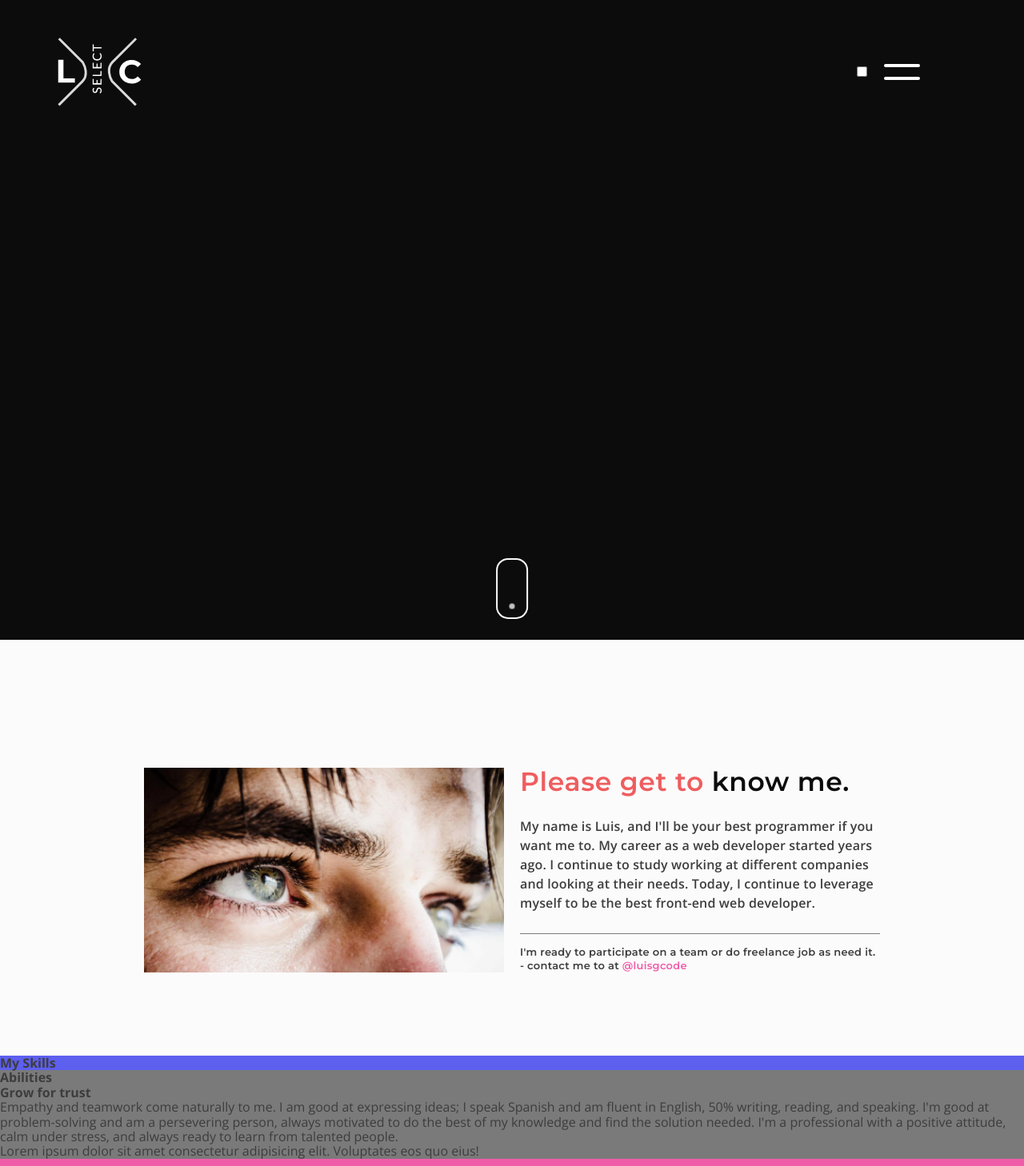
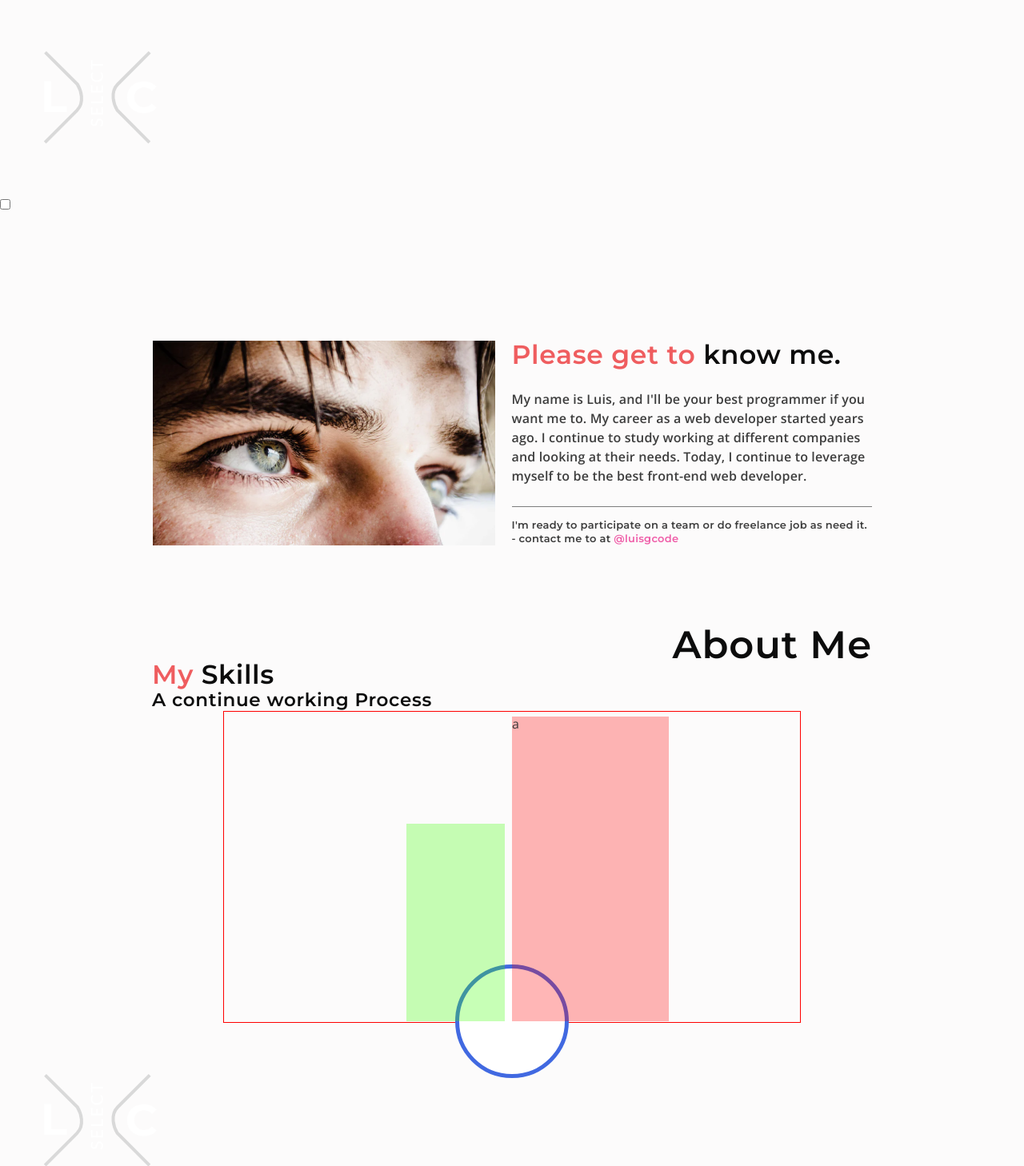
Before and after one commit to Widoguaiquirian/portfolio2023, a website: page index.html in a window 1280 px wide. Shown: the top 1458 px of the page at 80% size. Drawn offline with nearby package versions, Linux system fonts and the light colour scheme.

Commit message:
odometro

```diff
--- a/index.html
+++ b/index.html
@@ -78,6 +78,7 @@
             <div class="hero__scroll"> </div>
          </div>
       </header>
+      <main>
          <section class="intro">
             <div class="intro__content">
                <div class="intro__content--container">
@@ -99,29 +100,41 @@
          </section>
 
          <section class="about">
-         <h4 class="about__title">My Skills</h4>
-         <p class="about__heading"></p>
-         <div class="about__content"> </div>
+            <h2 class="about__title">About Me</h2>
+            <h4 class="about__subtitle"><span> My</span> Skills</h4>
+            <p class="about__subheading">A continue working Process</p>
+            <div class="about__content">
+               <div class="about__content--odometro">
+                  <div class="about__content--odometro__fill">a</div>
+                  <div class="about__content--odometro__fill"></div>
+                  <div class="about__content--odometro__fill"></div>
+                  <div class="about__content--odometro__fill"></div>
+                  <div class="about__content--odometro__fill"></div>
+                  <div class="about__content--odometro__fill"></div>
+               </div>
+            </div>
          </section>
 
-      <div class="sidebar"></div>
+         <!-- <div class="sidebar"></div> -->
 
-      <div class="abilities">
+         <!-- <div class="abilities">
             <div class="abilities__content">
                <h4 class="abilities__content--title">Abilities</h4>
                <h4 class="abilities__content--heading">Grow for trust</h4>
                <p class="abilities__content--para"
-               >Empathy and teamwork come naturally to me. I am good at expressing ideas; I speak Spanish and am fluent
-               in English, 50% writing, reading, and speaking. I'm good at problem-solving and am a persevering person,
-               always motivated to do the best of my knowledge and find the solution needed. I'm a professional with a
-               positive attitude, calm under stress, and always ready to learn from talented people.
+                  >Empathy and teamwork come naturally to me. I am good at expressing ideas; I speak Spanish and am
+                  fluent in English, 50% writing, reading, and speaking. I'm good at problem-solving and am a
+                  persevering person, always motivated to do the best of my knowledge and find the solution needed. I'm
+                  a professional with a positive attitude, calm under stress, and always ready to learn from talented
+                  people.
                </p>
             </div>
-      </div>
+         </div> -->
 
-      <section class="experience"
+         <!-- <section class="experience"
             >Lorem ipsum dolor sit amet consectetur adipisicing elit. Voluptates eos quo eius!</section
-      >
+         > -->
+      </main>
 
       <footer>
          <div class="footer__content">
--- a/sass/abstracts/_mixins.scss
+++ b/sass/abstracts/_mixins.scss
@@ -9,9 +9,10 @@
 @mixin heading-h2 {
    font-family: "Montserrat", sans-serif;
    font-size: clamp(2rem, 4vw, 4.8rem);
-   line-height: 40;
+   line-height: 40px;
    color: var(--tertiary-color-dark);
    letter-spacing: 0.02em;
+   font-weight: 600;
 }
 
 @mixin heading-h4 {
@@ -29,8 +30,8 @@
 
 @mixin subheading-shd {
    font-family: "Montserrat", sans-serif;
-   font-weight: 500;
-   font-size: clamp(1.6rem, 4vw, 2.8rem);
+   font-weight: 600;
+   font-size: clamp(1.6rem, 4vw, 2.3rem);
    line-height: 28px;
    color: var(--tertiary-color-dark);
    letter-spacing: 0.03em;
--- a/sass/base/_reset.scss
+++ b/sass/base/_reset.scss
@@ -28,3 +28,8 @@ img[alt=""] {
    outline: 5px solid blue;
    outline-offset: 15px;
 }
+
+main {
+   max-width: 900px;
+   margin: 0 auto;
+}
--- a/sass/layout/_abilities.scss
+++ /dev/null
@@ -1,3 +0,0 @@
-.abilities {
-   background-color: var(--tertiary-color);
-}
--- a/sass/layout/_about.scss
+++ b/sass/layout/_about.scss
@@ -1,3 +1,55 @@
 .about {
-   background-color: var(--secondary-color);
+   width: 100%;
+
+   &__title {
+      @include heading-h2;
+      text-align: right;
+   }
+
+   &__subtitle {
+      @include heading-h4;
+   }
+
+   &__subheading {
+      @include subheading-shd;
+   }
+
+   &__content {
+      width: 722px;
+      height: 390px;
+      border: 1px solid red;
+      margin: 0 auto;
+      display: flex;
+      align-items: end;
+      justify-content: center;
+
+      &--odometro {
+         width: 142px;
+         height: 142px;
+         background-color: white;
+         border: 5px royalblue solid;
+         border-radius: 50%;
+         margin-bottom: -7rem;
+         position: relative;
+
+         &__fill {
+            position: absolute;
+            bottom: 6.6rem;
+
+            &:nth-child(1) {
+               background-color: rgba(255, 0, 0, 0.288);
+               height: 381px;
+               width: 196px;
+               left: 50%;
+            }
+
+            &:nth-child(2) {
+               background-color: rgba(60, 255, 0, 0.288);
+               height: 247px;
+               width: 123px;
+               left: -50%;
+            }
+         }
+      }
+   }
 }
--- a/sass/layout/_experiences.scss
+++ /dev/null
@@ -1,3 +0,0 @@
-.experience {
-   background-color: var(--tertiary-color);
-}
--- a/sass/layout/_footer.scss
+++ /dev/null
@@ -1,3 +0,0 @@
-footer {
-   background-color: var(--primary-color);
-}
--- a/sass/layout/_header.scss
+++ b/sass/layout/_header.scss
@@ -1,74 +1,74 @@
-header {
-   background-color: var(--tertiary-color-dark);
-   height: 990px;
-   max-height: 100vh;
-   width: 160rem;
-   max-width: 100%;
-   margin: 0 auto;
-   position: relative;
+// header {
+//    background-color: var(--tertiary-color-dark);
+//    height: 990px;
+//    max-height: 100vh;
+//    width: 160rem;
+//    max-width: 100%;
+//    margin: 0 auto;
+//    position: relative;
 
-   .hero {
-      display: flex;
-      justify-content: space-between;
-      align-items: center;
+//    .hero {
+//       display: flex;
+//       justify-content: space-between;
+//       align-items: center;
 
-      max-width: 95%;
-      margin: 0 auto;
+//       max-width: 95%;
+//       margin: 0 auto;
 
-      &__logo {
-         width: 180px;
-      }
+//       &__logo {
+//          width: 180px;
+//       }
 
-      &__menu {
-         display: flex;
-         width: 100px;
-         justify-content: space-around;
-         align-items: center;
-         margin-right: 8.8rem;
+//       &__menu {
+//          display: flex;
+//          width: 100px;
+//          justify-content: space-around;
+//          align-items: center;
+//          margin-right: 8.8rem;
 
-         &--hamburguer {
-            width: 45px;
-            height: 45px;
+//          &--hamburguer {
+//             width: 45px;
+//             height: 45px;
 
-            display: flex;
-            flex-direction: column;
-            justify-content: space-evenly;
-            cursor: pointer;
+//             display: flex;
+//             flex-direction: column;
+//             justify-content: space-evenly;
+//             cursor: pointer;
 
-            .line {
-               background-color: #ffffff;
-               height: 3.64px;
-               border-radius: 5px;
-            }
-         }
-      }
+//             .line {
+//                background-color: #ffffff;
+//                height: 3.64px;
+//                border-radius: 5px;
+//             }
+//          }
+//       }
 
-      &__scroll {
-         position: absolute;
-         top: 50%;
-         left: 50%;
-         transform: translate(-50%, 392%);
-         width: 39.8px;
-         height: 76px;
-         border: 2px solid var(--bg-color);
-         border-radius: 15px;
+//       &__scroll {
+//          position: absolute;
+//          top: 50%;
+//          left: 50%;
+//          transform: translate(-50%, 392%);
+//          width: 39.8px;
+//          height: 76px;
+//          border: 2px solid var(--bg-color);
+//          border-radius: 15px;
 
-         &::after {
-            content: "";
-            position: absolute;
-            width: 7.24px;
-            border-radius: 50%;
-            height: 7.24px;
-            background-color: var(--bg-color);
-            top: 50%;
-            left: 50%;
-            transform: translate(-50%, -50%);
-            animation: scrollDown;
-            animation-timing-function: ease-in-out;
-            animation-duration: 3s;
-            animation-fill-mode: backwards;
-            animation-iteration-count: infinite;
-         }
-      }
-   }
-}
+//          &::after {
+//             content: "";
+//             position: absolute;
+//             width: 7.24px;
+//             border-radius: 50%;
+//             height: 7.24px;
+//             background-color: var(--bg-color);
+//             top: 50%;
+//             left: 50%;
+//             transform: translate(-50%, -50%);
+//             animation: scrollDown;
+//             animation-timing-function: ease-in-out;
+//             animation-duration: 3s;
+//             animation-fill-mode: backwards;
+//             animation-iteration-count: infinite;
+//          }
+//       }
+//    }
+// }
--- a/sass/layout/_intro.scss
+++ b/sass/layout/_intro.scss
@@ -3,17 +3,17 @@
 
    &__content {
       margin: 0 auto;
-      width: 920px;
+      width: 100%;
       display: flex;
       align-items: center;
       justify-content: space-around;
       gap: 2rem;
 
       &--container {
-         flex-basis: 50%;
          display: flex;
          justify-content: space-around;
          width: 428px;
+
          height: 256px;
 
          img {
```
Also changed, not shown: css/main.css. Lines whose indentation alone changed are shown as unchanged.
